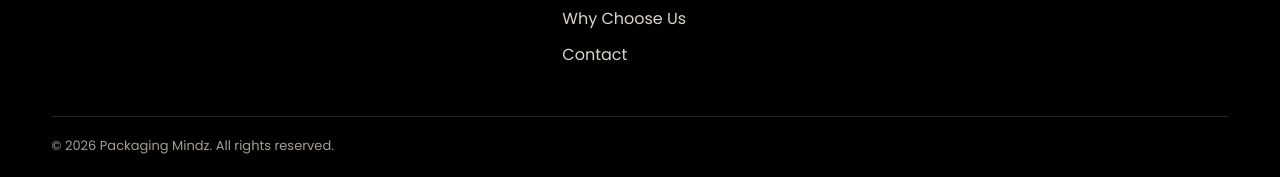
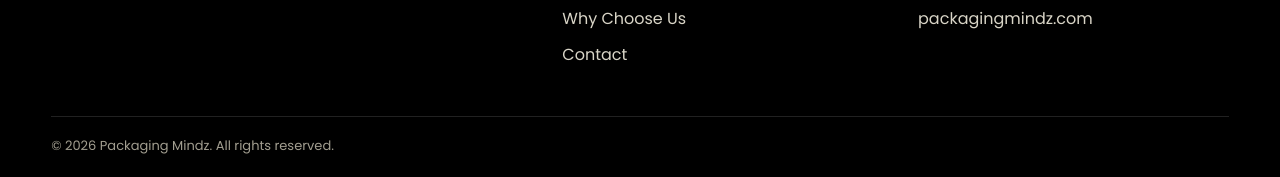
Before and after one commit to tariqtroy/Packaging-Mindz-California, a plain HTML site: page index.html in a window 1280 px wide. Shown: the part 5195-5372 px from the top of the page. Drawn offline with Linux system fonts and the light colour scheme.

Commit message:
Update index.html

```diff
--- a/index.html
+++ b/index.html
@@ -314,6 +314,7 @@
       <a href="tel:+16263236829">+1 626-323-6829</a>
       <span>California</span>
       <a href="https://maps.app.goo.gl/HqPW16fdLWdyf48bA" target="_blank" rel="noopener noreferrer">View on Google Maps</a>
+      <a href="https://packagingmindz.com/" target="_blank" rel="noopener noreferrer">packagingmindz.com</a>
     </div>
 
   </div>
```
